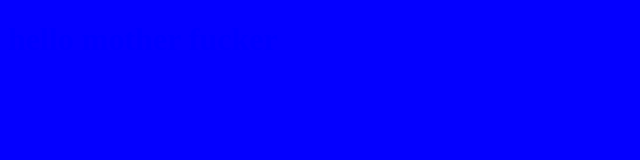
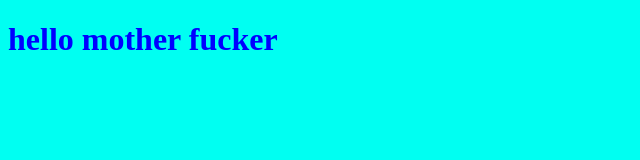
Before and after one commit to Ahmed-1998-4/first-project, a plain HTML site: page index.html in a window 1280 px wide. Shown: the whole page, without its empty margins (0-640 px from the left). Drawn offline with Linux system fonts and the light colour scheme.

Commit message:
changing color in css  file

```diff
--- a/style.css
+++ b/style.css
@@ -3,5 +3,5 @@ h1{
 }
 
 body{
-    background-color: rgb(4, 0, 255);
+    background-color: rgb(0, 255, 242);
 }
```
